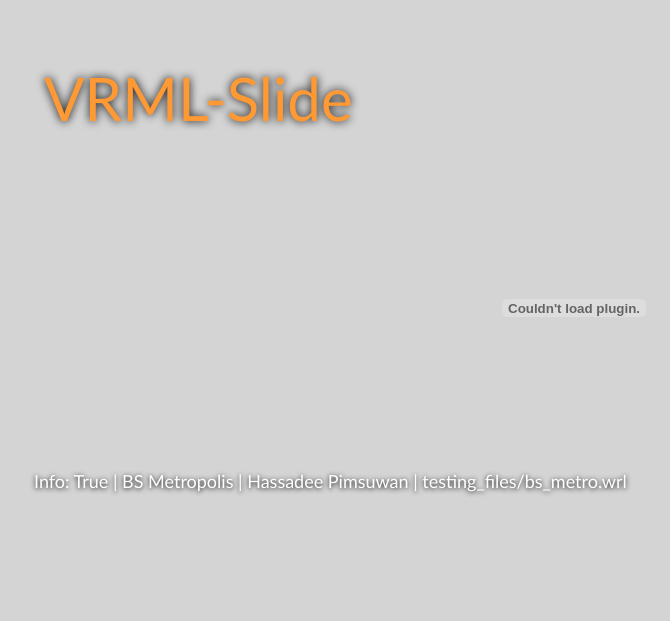
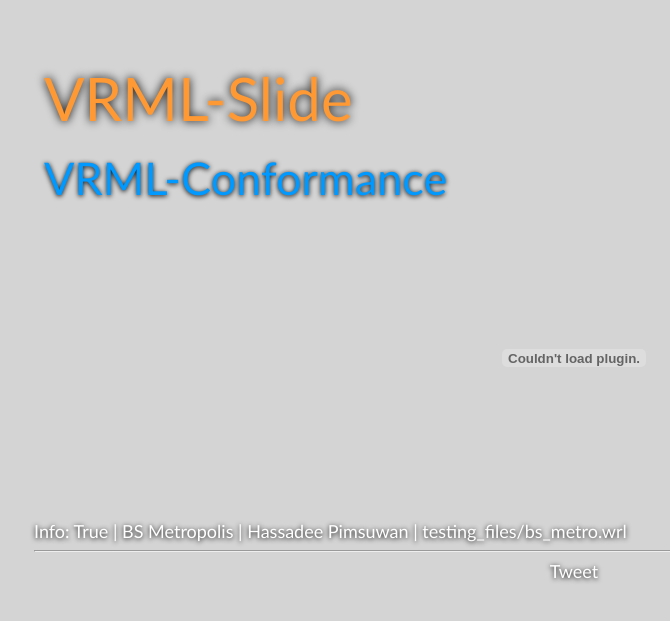
Before and after one commit to hapztron/VRML-Slideshow, a PHP site: page / in a window 1280 px wide. Shown: the top 621 px of the page, without its empty margins (73-743 px from the left). Run offline with PHP 8.4, Linux system fonts and the light colour scheme; some libraries are stand-ins or nearby versions.

Commit message:
Added Tweet Button

```diff
--- a/data/vrml_conformance.xml
+++ b/data/vrml_conformance.xml
@@ -1,6 +1,8 @@
 <?xml version="1.0" ?>
 <Playlist>
-	<Duration-default>10</Duration-default>
+
+	<Page-name>VRML-Conformance</Page-name>
+	<Duration-default>5</Duration-default>
 
 	<Entry>
 		<Enabled>True</Enabled>
--- a/index.php
+++ b/index.php
@@ -17,8 +17,10 @@
 		xmlhttp.open("GET","data/vrml_conformance.xml",false);
 		xmlhttp.send();
 		xmlDoc=xmlhttp.responseXML;
-		/* "duration" is read default duration time to change between VRML scenes */
+		/* "duration" is read default duration time to change between VRML scenes. */
 		duration = xmlDoc.getElementsByTagName("Duration-default")[0].childNodes[0].nodeValue;
+		/* "pagename" is read "Page-name" from XML file, It's a name of VRML scenes list. */
+		pagename = xmlDoc.getElementsByTagName("Page-name")[0].childNodes[0].nodeValue;
 		x = xmlDoc.getElementsByTagName("Entry");
 
 		/*
@@ -41,7 +43,7 @@
 			link = (x[i].getElementsByTagName("Link")[0].childNodes[0].nodeValue);
 			vrmldata = "<embed width='100%' height='320px' name='vrml_conformance' src='" + link + "' type='model/vrml'></embed>";
 			txt = "Info: " + enabled + " | " + title + " | " + author + " | " + link ;
-			/* TODO: Data will show until i < x.length */
+			/* TODO: Data will show until i < x.length in show information div */
 			document.getElementById("showData").innerHTML = vrmldata + txt;
 		}
 
@@ -72,9 +74,19 @@
 </head>
 <body onload="displayData()">
 	<div class="hp_body">
-		<h1>VRML-Slide</h1>
+		<h1>VRML-Slide</h2>
+		<script type="text/javascript">
+			document.write("<h2>" + pagename + "</h2>");
+		</script>
 		<!-- Show VRML Scene and Information of that scene from displayData(); function. -->
 		<div id="showData"></div>
+
+		<!-- Footer -->
+		<hr />
+		<center>
+			<a href="http://twitter.com/share" class="twitter-share-button" data-count="horizontal" data-via="hapztron">Tweet</a>
+			<script type="text/javascript" src="http://platform.twitter.com/widgets.js"></script>
+		</center>
 	</div>
 </body>
 </html>
```
